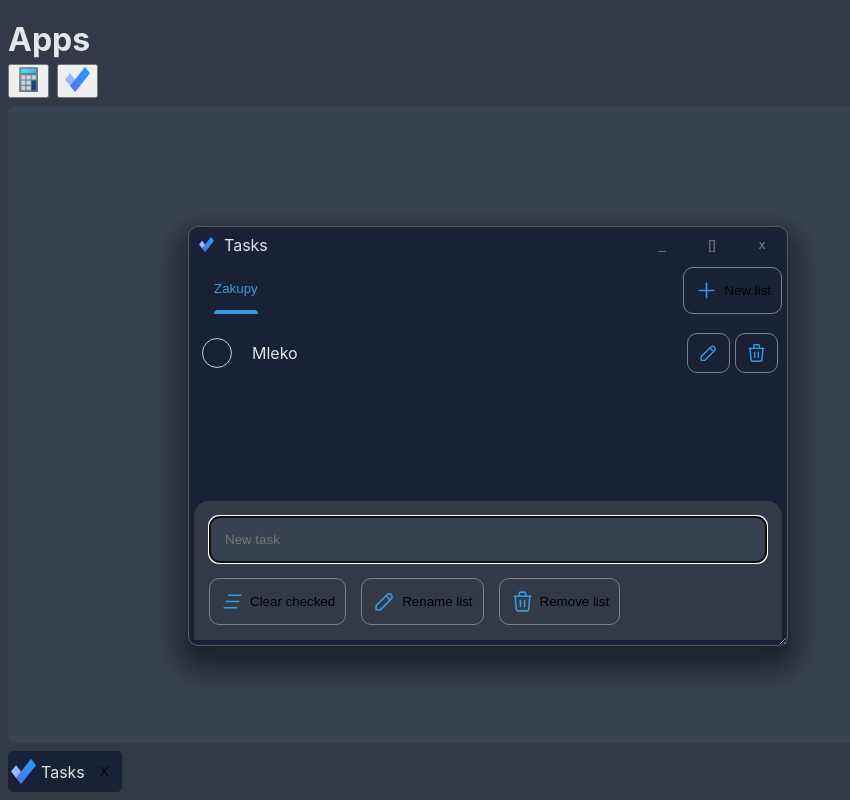
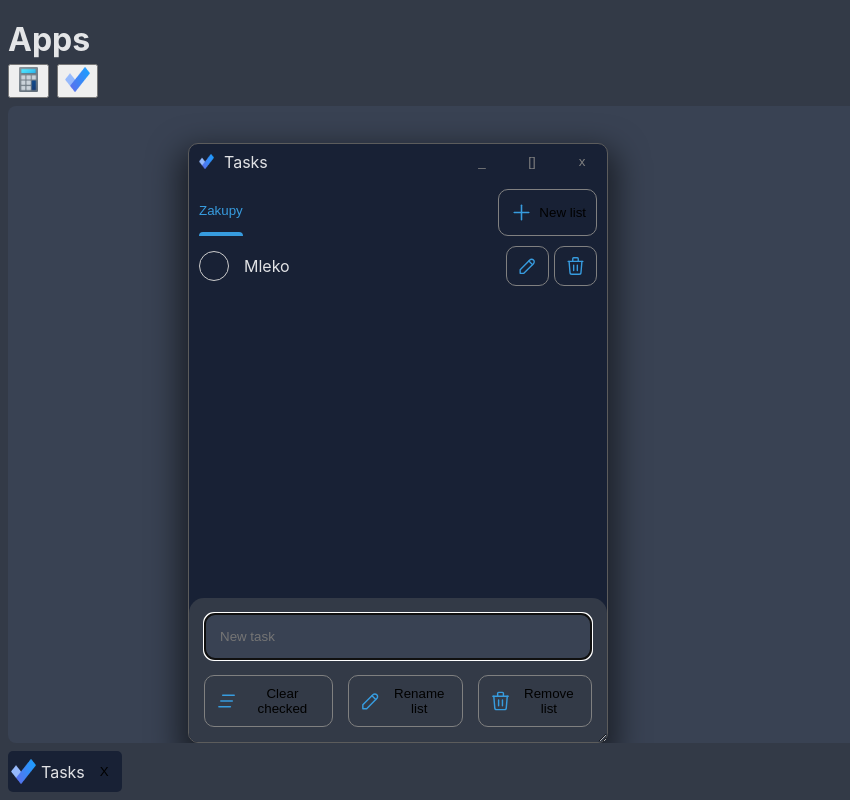
Before and after one commit to pawel22222/multitool-app, a React (Vite) app: page / in a window 1280 px wide. Both pictures are taken after a click on the button 77 px from the left and 81 px from the top of the page. Shown: the whole page, without its empty margins (0-850 px from the left). Built offline with nearby package versions, Linux system fonts and the light colour scheme.

Commit message:
fix bugs

```diff
--- a/src/apps/tasks/components/Todo/index.tsx
+++ b/src/apps/tasks/components/Todo/index.tsx
@@ -17,14 +17,20 @@ export default function Todo({ todo, listId, onEdit }: Props) {
 
   return (
     <div className='todo-container'>
+      <div className='todo-checkbox-container'>
         <input
           className='todo-checkbox'
           type='checkbox'
           checked={isChecked}
           onChange={() => actions.checkTodo(listId, id, !isChecked)}
         />
-
-      <EditableField value={name} className='todo-name' saveField={handleRenameTodo} />
+        <EditableField
+          value={name}
+          // type='textarea'
+          className='todo-name'
+          saveField={handleRenameTodo}
+        />
+      </div>
 
       <div className='todo-buttons'>
         <Button className='button edit' icon={<EditSvg />} onClick={() => onEdit(todo)} />
--- a/src/apps/tasks/components/Todo/style.scss
+++ b/src/apps/tasks/components/Todo/style.scss
@@ -1,15 +1,19 @@
 .todo-container {
   display: flex;
+  width: 100%;
+  gap: 15px;
+
+  .todo-checkbox-container {
+    display: flex;
     align-items: center;
-  width: 100%;
-  // background-color: gray;
-  padding: 4px;
+    flex-grow: 1;
+    gap: 15px;
 
     .todo-checkbox {
-    appearance: none;
       width: 30px;
       height: 30px;
-    margin-right: 15px;
+      margin: 0;
+      appearance: none;
       border: 1px solid #ccc;
       border-radius: 50%;
       outline: none;
@@ -29,13 +33,17 @@
         }
       }
     }
+
     .todo-name {
+      flex-grow: 1;
+      word-break: keep-all;
+    }
   }
 
   .todo-buttons {
     display: flex;
     gap: 5px;
-    margin-left: auto;
+    align-self: flex-start;
 
     .button {
       padding: 8px;
--- a/src/apps/tasks/index.tsx
+++ b/src/apps/tasks/index.tsx
@@ -41,6 +41,11 @@ export default function Tasks() {
     setEditedTodo(null);
   }
 
+  function handleTabOnClick(id: string) {
+    scrollToItem(id);
+    actions.setSelectedListId(id);
+  }
+
   useEffect(() => {
     if (selectedListId) scrollToItem(selectedListId);
   }, [selectedListId, carouselRef.current?.offsetWidth, showForm]);
@@ -77,11 +82,7 @@ export default function Tasks() {
       return (
         <div className='tasks-container'>
           <Nav className='tasks-nav'>
-            <NavTabs
-              tabs={lists}
-              activeTabId={selectedList?.id}
-              selectTab={actions.setSelectedListId}
-            />
+            <NavTabs tabs={lists} activeTabId={selectedList?.id} onClick={handleTabOnClick} />
 
             <Button
               className='add-list-button'
@@ -92,14 +93,20 @@ export default function Tasks() {
             />
           </Nav>
 
+          <div className='carousel-container'>
             <div className='carousel' ref={carouselRef}>
               {lists.map(({ id, todos }) => (
                 <div className='list-container' id={id} key={id}>
-                {todos.map((todo) => (
+                  {todos.length ? (
+                    todos.map((todo) => (
                       <Todo key={todo.id} listId={id} todo={todo} onEdit={handleEditTodo} />
+                    ))
+                  ) : (
+                    <div>No tasks yet</div>
+                  )}
+                </div>
               ))}
             </div>
-            ))}
           </div>
 
           {selectedList && (
--- a/src/apps/tasks/style.scss
+++ b/src/apps/tasks/style.scss
@@ -1,51 +1,50 @@
 .tasks-container {
-  padding: 5px;
   height: 100%;
-  width: 100%;
   display: flex;
   flex-flow: column;
+  gap: 10px;
 
   .tasks-nav {
-    margin-bottom: 15px;
     display: flex;
     justify-content: space-between;
-    height: auto;
+    padding: 10px 10px 0;
+    flex: 0 0 auto;
 
     .add-list-button {
       text-wrap: nowrap;
     }
   }
 
-  .carousel {
-    // display: flex;
-    // width: 100%;
-    overflow-y: auto;
-    // flex-grow: 1;
-    // flex-shrink: 1;
-    // height: calc(100% - 340px);
+  .carousel-container {
+    flex: 1 0 0;
+    overflow-y: hidden;
 
-    .list-container {
-      overflow-y: auto;
+    .carousel {
+      overflow-y: hidden;
+      display: flex;
       height: 100%;
-      width: 100%;
+      overflow-x: hidden;
+
+      .list-container {
+        overflow-y: auto;
+        flex: 1 0 0;
+        padding: 0 10px;
+        min-width: 100%;
+        display: flex;
+        flex-flow: column;
+        gap: 10px;
+      }
     }
   }
 
   .add-todo-form {
-    // position: fixed;
-    // bottom: 0;
-    // left: 0;
-    // width: 100%;
-    // justify-self: ;
-    margin-top: auto;
-    height: auto;
+    flex: 0 0 auto;
     padding: 15px;
     border-radius: 15px 15px 0 0;
     background-color: $bg-gray-light;
     display: flex;
     flex-flow: column;
     gap: 15px;
-    // display: none;
 
     .buttons {
       display: flex;
--- a/src/components/EditableField/index.tsx
+++ b/src/components/EditableField/index.tsx
@@ -1,14 +1,16 @@
 import { useState } from 'react';
 import './style.scss';
 import OutsideMouseDownHandler from '@/containers/OutsideMouseDownHandler';
+import Input from '../Input';
 
 type Props = {
   value: string;
   className?: string;
+  type?: 'text' | 'textarea';
   saveField: (value: string) => void;
 };
 
-export default function EditableField({ value, saveField, className = '' }: Props) {
+export default function EditableField({ value, saveField, type = 'text', className = '' }: Props) {
   const [inputText, setInputText] = useState(value);
   const [isEdit, setIsEdit] = useState(false);
 
@@ -17,22 +19,27 @@ export default function EditableField({ value, saveField, className = '' }: Prop
     setInputText(value);
   }
 
-  function handleSaveField(name: string) {
-    saveField(name);
+  function handleSaveField() {
+    console.log('handleSaveField', inputText);
+
+    saveField(inputText);
     setIsEdit(false);
-    setInputText(name);
   }
 
   return isEdit ? (
-    <OutsideMouseDownHandler onOutsideClick={cancelEditing} capture>
-      <input
+    <OutsideMouseDownHandler
+      onOutsideClick={handleSaveField}
+      capture
+      className='editable-field-container'
+    >
+      <Input
+        type={type}
         className='editable-field edited'
         autoFocus
-        type='text'
         value={inputText}
-        onChange={(e) => setInputText(e.target.value)}
+        setValue={setInputText}
         onKeyDown={(e) => {
-          if (e.key === 'Enter') handleSaveField(inputText);
+          if (e.key === 'Enter' && type === 'text') handleSaveField();
           if (e.key === 'Escape') cancelEditing();
         }}
       />
@@ -44,7 +51,7 @@ export default function EditableField({ value, saveField, className = '' }: Prop
         setIsEdit(true);
       }}
     >
-      {value}
+      {inputText}
     </div>
   );
 }
--- a/src/components/EditableField/style.scss
+++ b/src/components/EditableField/style.scss
@@ -1,13 +1,16 @@
-.editable-field {
-  background-color: transparent;
-  padding: 5px;
-  border-radius: 10px;
-  font-size: 16px;
+.editable-field-container {
+  display: flex;
+  flex-grow: 1;
 
-  &.edited {
-    &:focus {
-      border: none;
-      outline: 2px solid lightgray;
-    }
+  .editable-field {
+    flex-grow: 1;
+    background-color: transparent;
+    margin: 0 5px;
+    padding: 10px 5px;
+    border-radius: 10px;
+    font-size: 16px;
+    flex-grow: 1;
+    resize: none;
+    max-height: 100px;
   }
 }
--- a/src/components/Input/index.tsx
+++ b/src/components/Input/index.tsx
@@ -3,28 +3,41 @@ import './style.scss';
 type Props = {
   value: string;
   setValue: (value: string) => void;
-  placeholder: string;
+  type?: 'text' | 'textarea';
+  placeholder?: string;
   required?: boolean;
   className?: string;
   autoFocus?: boolean;
   dataTestid?: string;
-  onKeyDown?: (e: React.KeyboardEvent<HTMLInputElement>) => void;
+  onKeyDown?: (e: React.KeyboardEvent<HTMLInputElement | HTMLTextAreaElement>) => void;
 };
 
 export default function Input({
   value,
   setValue,
-  placeholder,
+  type = 'text',
+  placeholder = '',
   required = false,
   className = '',
   autoFocus = false,
   dataTestid = '',
   onKeyDown = () => {},
 }: Props) {
-  return (
+  return type === 'textarea' ? (
+    <textarea
+      className={`input-text ${className}`}
+      placeholder={placeholder}
+      value={value}
+      onChange={(e) => setValue(e.target.value)}
+      autoFocus={autoFocus}
+      data-testid={dataTestid}
+      onKeyDown={onKeyDown}
+      required={required}
+    />
+  ) : (
     <input
       className={`input-text ${className}`}
-      type='text'
+      type={type}
       placeholder={placeholder}
       value={value}
       onChange={(e) => setValue(e.target.value)}
--- a/src/components/NavTabs/index.tsx
+++ b/src/components/NavTabs/index.tsx
@@ -8,16 +8,16 @@ type Tab = {
 type Props = {
   tabs: Tab[];
   activeTabId: string | undefined;
-  selectTab: (id: string) => void;
+  onClick: (id: string) => void;
 };
 
-export default function NavTabs({ tabs, activeTabId, selectTab }: Props) {
+export default function NavTabs({ tabs, activeTabId, onClick }: Props) {
   return (
     <nav className='nav-tabs'>
       {tabs.map(({ id, name }) => (
         <button
           key={id}
-          onClick={() => selectTab(id)}
+          onClick={() => onClick(id)}
           className={`nav-tabs-item ${activeTabId === id ? 'active' : ''}`}
         >
           {name}
--- a/src/components/NavTabs/style.scss
+++ b/src/components/NavTabs/style.scss
@@ -1,7 +1,7 @@
 .nav-tabs {
   display: flex;
   gap: 20px;
-  margin: 0 20px;
+  // margin: 0 20px;
   overflow-x: auto;
 
   .nav-tabs-item {
--- a/src/context/AppsContext.tsx
+++ b/src/context/AppsContext.tsx
@@ -65,7 +65,7 @@ const AppsContextProvider = ({ children }: { children: ReactNode }) => {
             return {
               iconSrc: './tasks-icon.png',
               displayName: 'Tasks',
-              minSize: { width: '600px', height: '420px' },
+              minSize: { width: '420px', height: '600px' },
             };
           default:
             const never: never = type;
```
Also changed, not shown: .eslintrc.json. Lines whose indentation alone changed are shown as unchanged.
